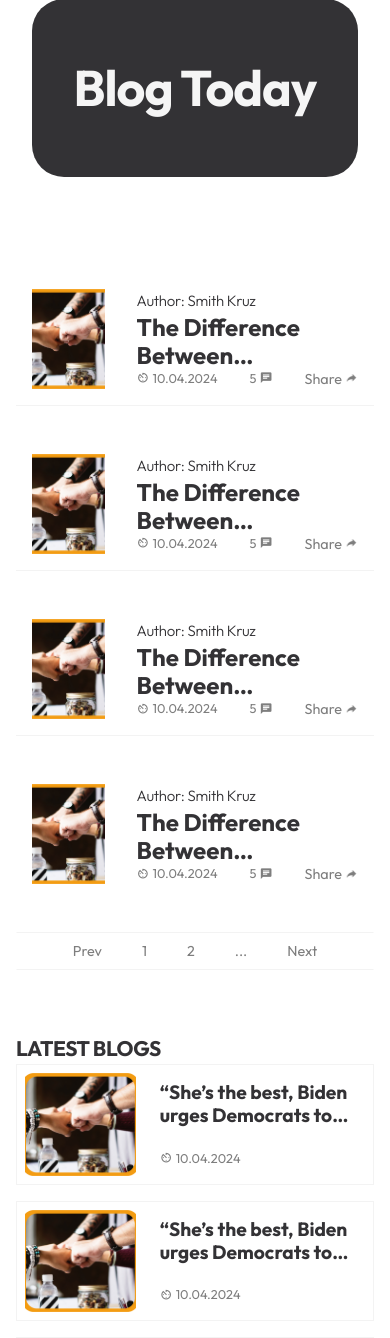
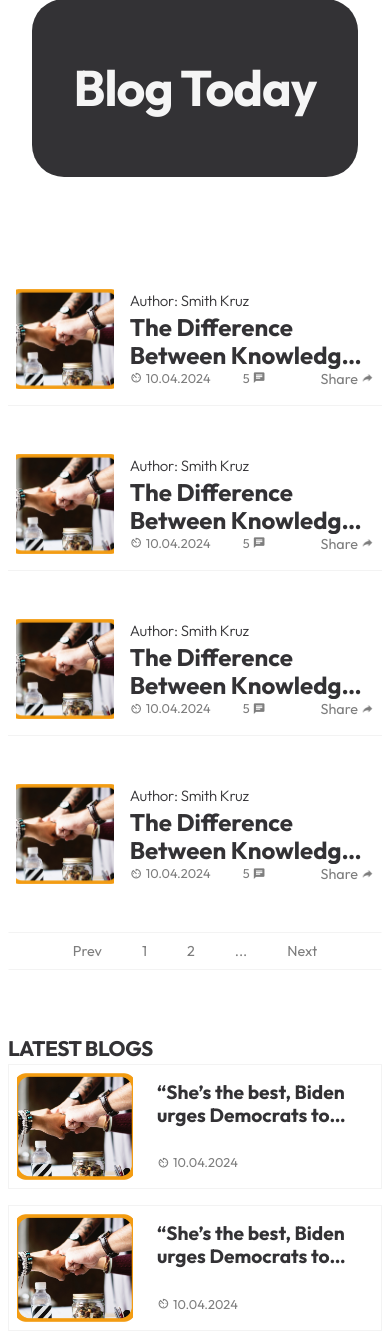
Before and after one commit to samsmithKruz/ntonarch, a PHP site: page /UI/blog.html in a window 390 px wide. Shown: the part 129-1467 px from the top of the page. Run offline with PHP 8.4, Linux system fonts and the light colour scheme.

Commit message:
Updated container css

```diff
--- a/UI/css/blog.css
+++ b/UI/css/blog.css
@@ -23,6 +23,12 @@ main{
     display: grid;
     grid-template-columns: 1fr 2.5fr;
     padding: 1rem;
+}
+@media (max-width: 450px) {
+    .blog{
+        gap: 1rem;
+        padding-inline: .5rem;
+    }
 }
 .blogs .blog:not(:nth-last-child(-n+2)){
     border-bottom: 1px solid #e0e0e065;
--- a/UI/css/theme.css
+++ b/UI/css/theme.css
@@ -245,6 +245,11 @@ section:not(#hero) p {
     border-top-color: var(--border-color);
 }
 /* Small devices (landscape phones, 576px and up) */
+@media (max-width: 540px) {
+    .container {
+        padding-inline: .5rem;
+    }
+}
 @media (min-width: 576px) {
     .container {
         max-width: 540px;
```
